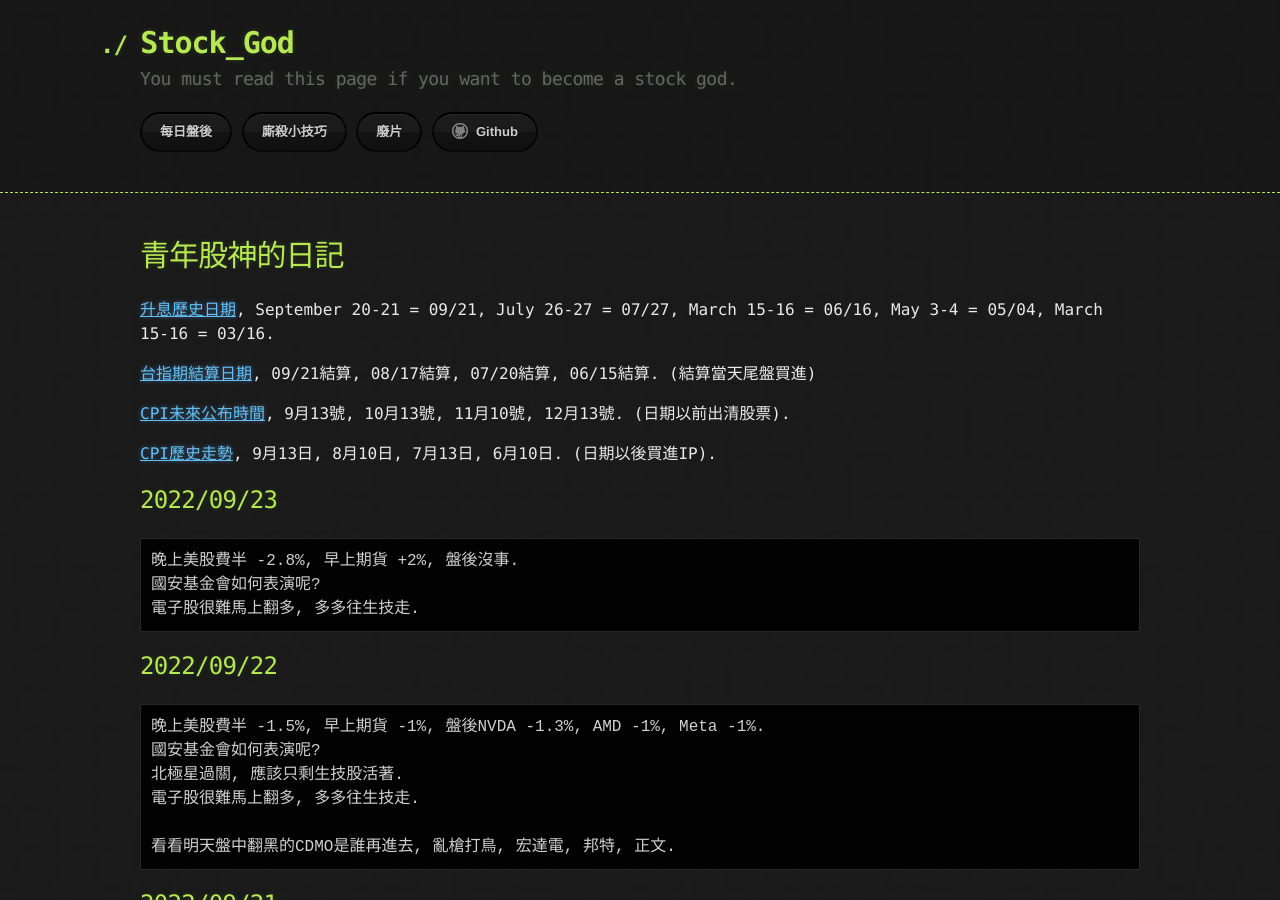
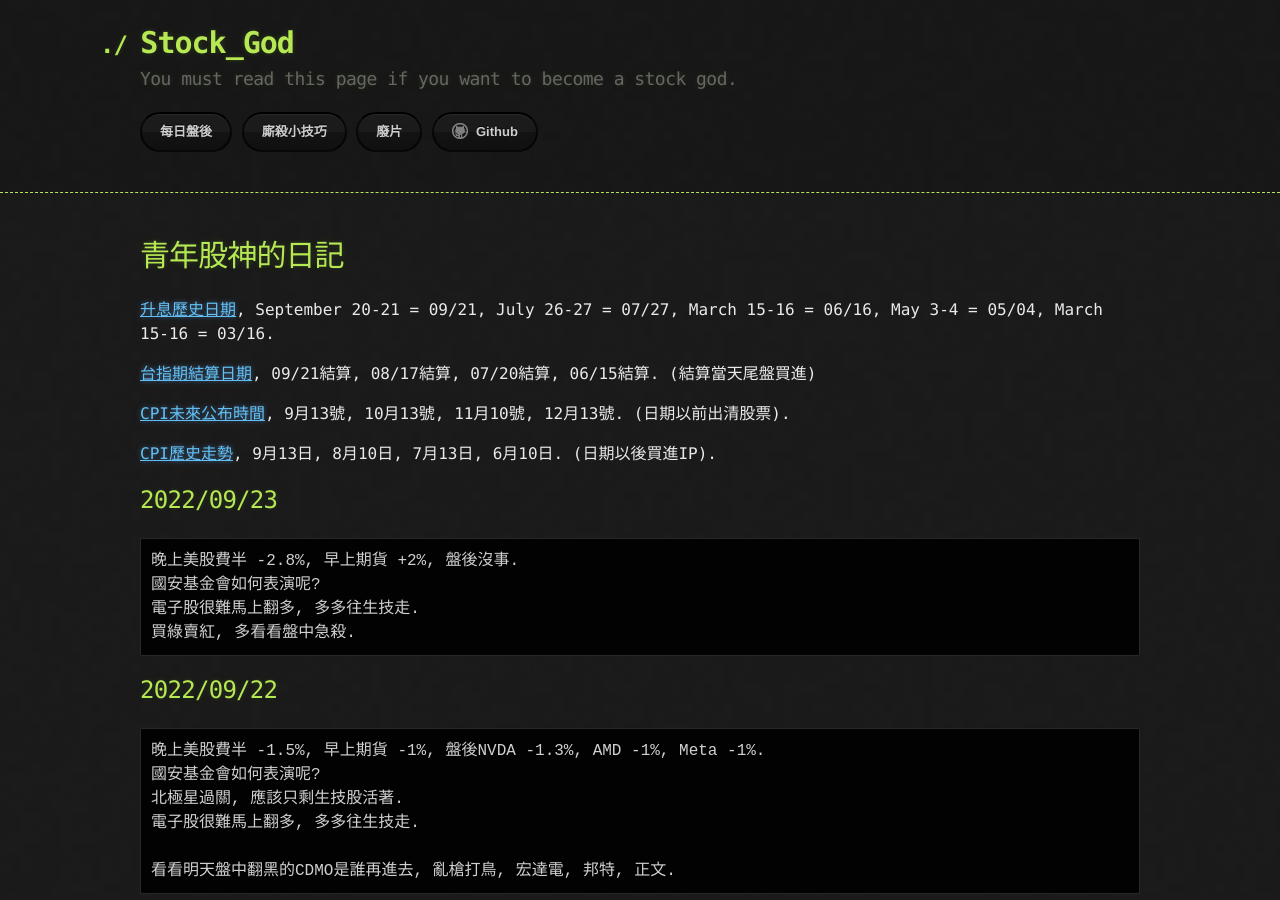
Before and after one commit to lepg5487/Stock_God, a Jekyll site: the page built from index.md, in a window 1280 px wide and 900 px high. Built offline with Jekyll 4.4.1, drawn with Linux system fonts in a browser that asks for light colours; our own code applies the rules of GitHub Pages for plain Markdown files.

Commit message:
Update index.md

````diff
--- a/index.md
+++ b/index.md
@@ -17,6 +17,7 @@ layout: testlayouts
 晚上美股費半 -2.8%, 早上期貨 +2%, 盤後沒事.
 國安基金會如何表演呢?
 電子股很難馬上翻多, 多多往生技走.
+買綠賣紅, 多看看盤中急殺.
 ```
 
 ## 2022/09/22
````
